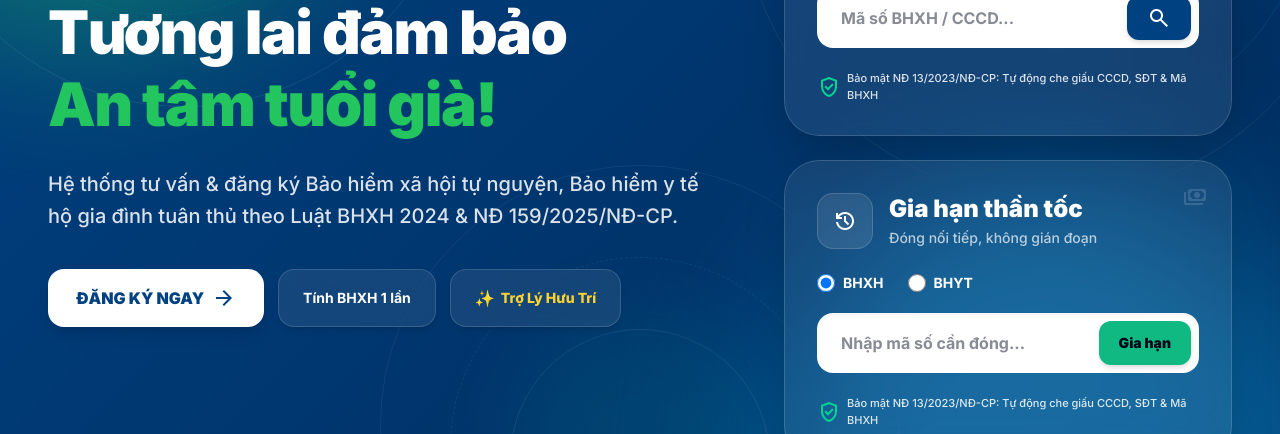
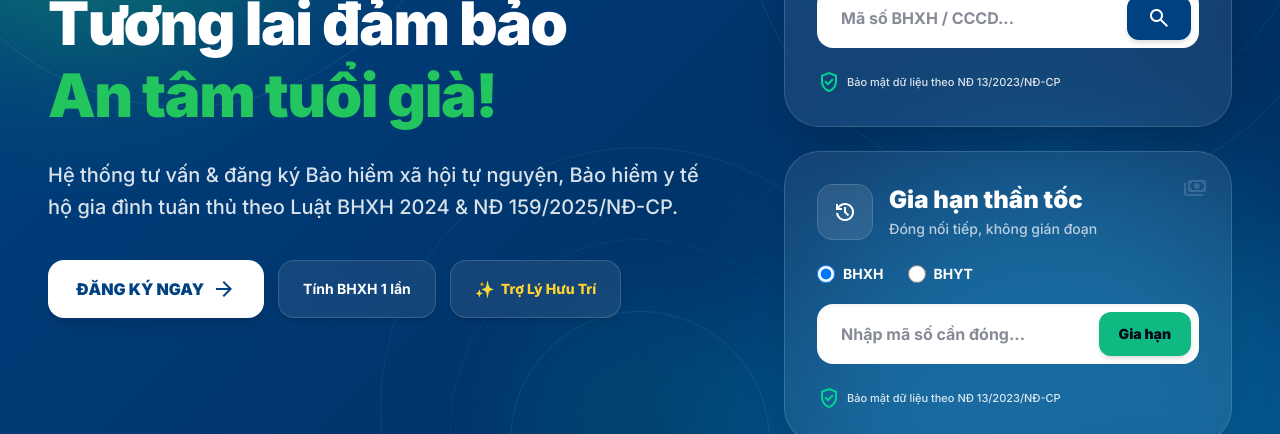
Before and after one commit to songma-collab/qlbhtn, a React (Vite) app: page / in a window 1280 px wide. Shown: the part 366-800 px from the top of the page. Built offline with nearby package versions, Linux system fonts and the light colour scheme; no server answers; the database is empty.

Commit message:
Bảo mật dữ liệu theo NĐ 13/2023/NĐ-CP

```diff
--- a/src/components/LandingView.tsx
+++ b/src/components/LandingView.tsx
@@ -301,7 +301,7 @@ const LandingView = () => {
 
               <div className="flex items-center gap-1.5 text-[11px] text-white/85 font-medium pt-0.5">
                 <span className="material-symbols-outlined text-emerald-400 text-sm">verified_user</span>
-                <span>Bảo mật NĐ 13/2023/NĐ-CP: Tự động che giấu CCCD, SĐT &amp; Mã BHXH</span>
+                <span>Bảo mật dữ liệu theo NĐ 13/2023/NĐ-CP</span>
               </div>
             </div>
 
@@ -362,7 +362,7 @@ const LandingView = () => {
 
               <div className="flex items-center gap-1.5 text-[11px] text-white/85 font-medium pt-0.5">
                 <span className="material-symbols-outlined text-emerald-400 text-sm">verified_user</span>
-                <span>Bảo mật NĐ 13/2023/NĐ-CP: Tự động che giấu CCCD, SĐT &amp; Mã BHXH</span>
+                <span>Bảo mật dữ liệu theo NĐ 13/2023/NĐ-CP</span>
               </div>
             </div>
           </div>
```
